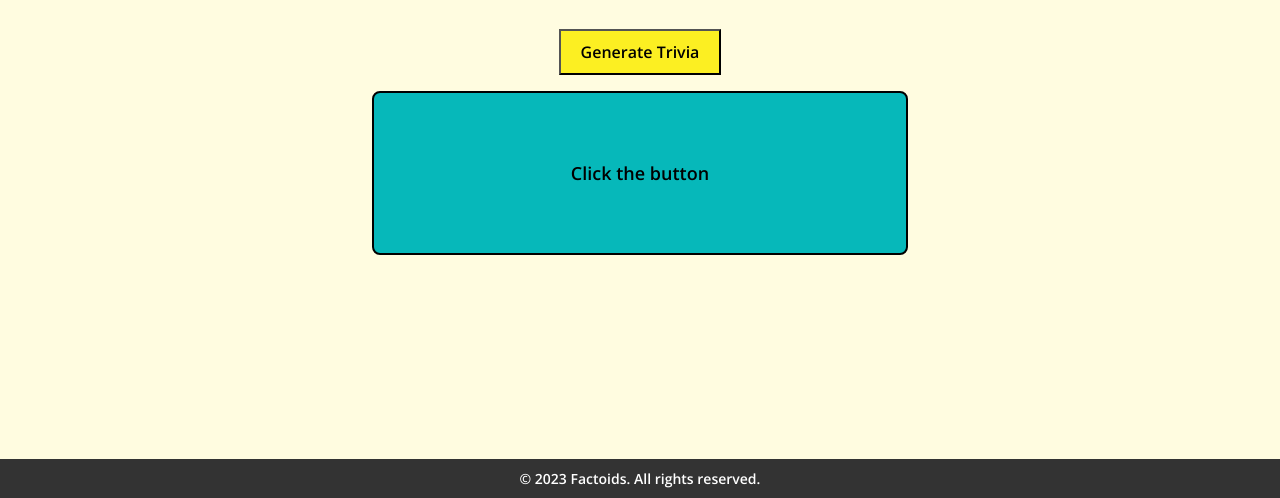
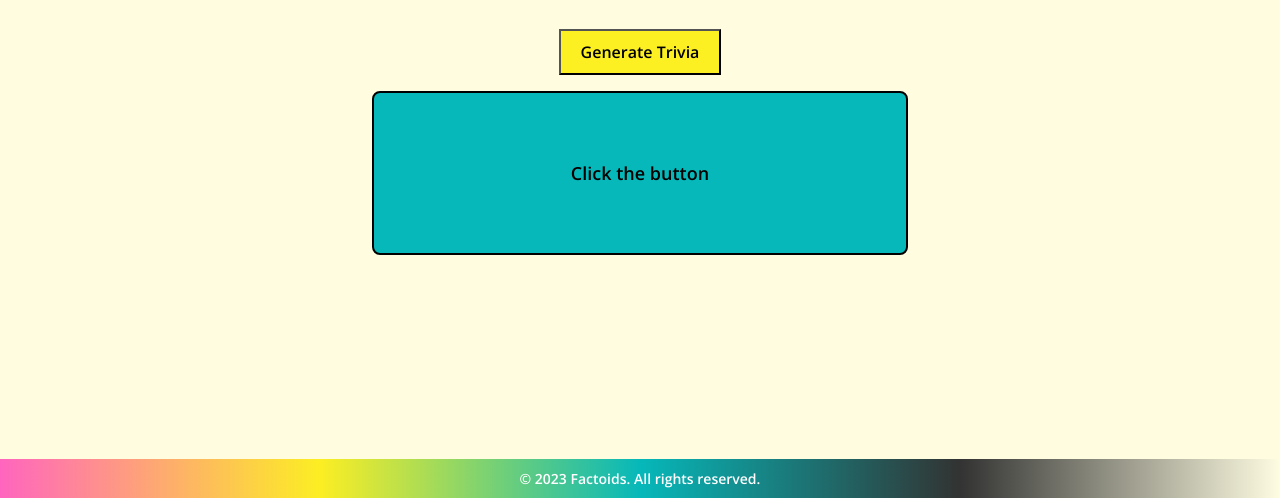
Before and after one commit to DalRamos/Factoids, a plain HTML site: page index.html in a window 1280 px wide. Shown: the part 302-800 px from the top of the page. Drawn offline with nearby package versions, Linux system fonts and the light colour scheme; a web font is replaced by a local one.

Commit message:
footer bg

```diff
--- a/styles.css
+++ b/styles.css
@@ -78,7 +78,9 @@ button:hover {
 }
 
 footer {
-    background: #333333;
+    /* background: #333333; */
+    background: linear-gradient(to right, #ff65be, #fcee23, #06b8ba, #323332, #fefce1);
+    color: #000000;
     color: #fff;
     padding: 10px;
     text-align: center;
```
